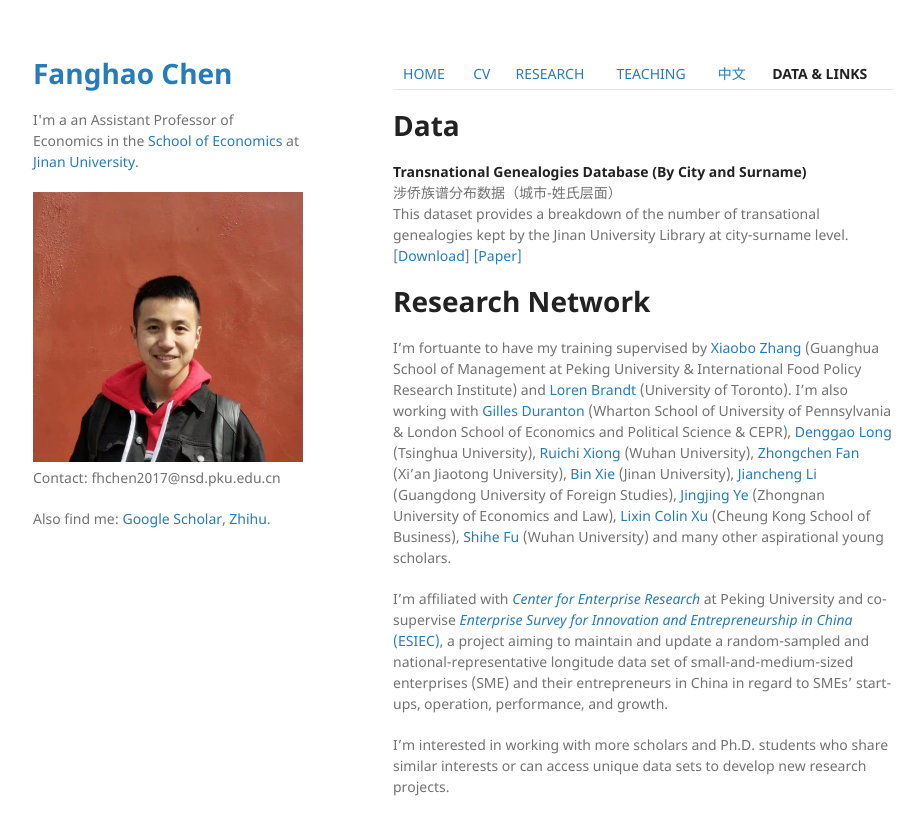
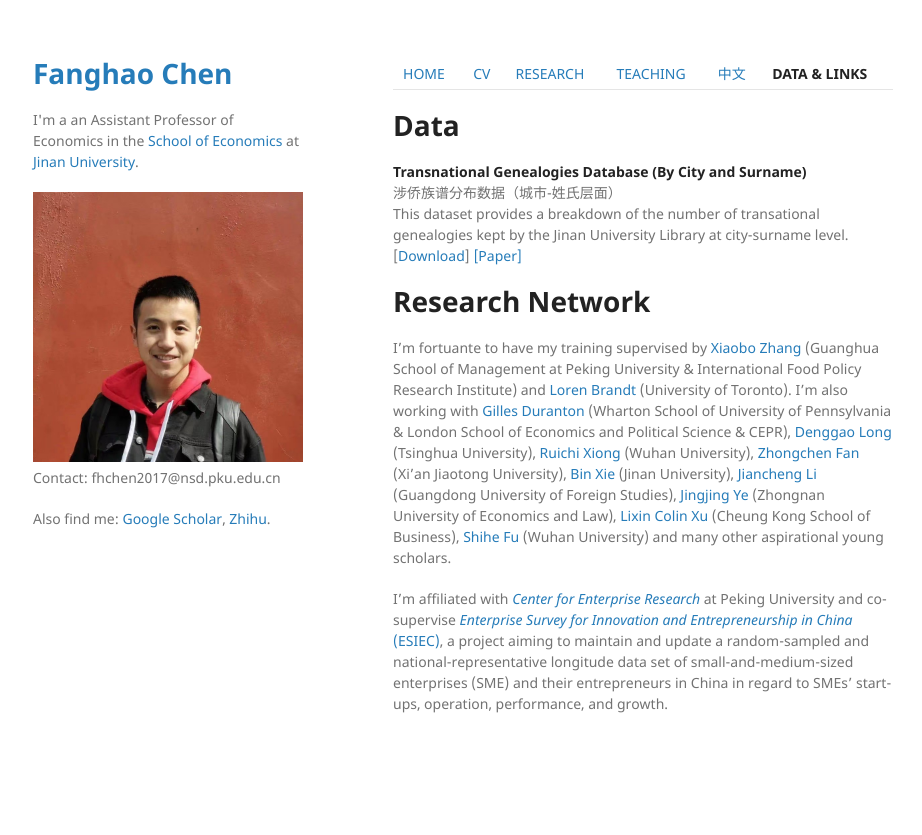
Before and after one commit to FanghaoChen/homepage, a Jekyll site: the page built from links.md, in a window 1280 px wide. Shown: the top 835 px of the page, without its empty margins (177-1099 px from the left). Built offline with Jekyll 4.4.1, drawn with Linux system fonts in a browser that asks for light colours; our own code applies the rules of GitHub Pages for plain Markdown files.

Commit message:
Update links.md

```diff
--- a/links.md
+++ b/links.md
@@ -12,5 +12,3 @@ This dataset provides a breakdown of the number of transational genealogies kept
 I'm fortuante to have my training supervised by [Xiaobo Zhang](https://www.gsm.pku.edu.cn/jsjjxq.jsp?urltype=tree.TreeTempUrl&wbtreeid=1141&user_id=x.zhang) (Guanghua School of Management at Peking University & International Food Policy Research Institute) and [Loren Brandt](https://brandt.economics.utoronto.ca/) (University of Toronto). I'm also working with [Gilles Duranton](http://real-faculty.wharton.upenn.edu/duranton/) (Wharton School of University of Pennsylvania & London School of Economics and Political Science & CEPR), [Denggao Long](https://www.tioe.tsinghua.edu.cn/info/1179/1308.htm) (Tsinghua University), [Ruichi Xiong](https://www.ruichixiong.com/) (Wuhan University), [Zhongchen Fan](http://sef.xjtu.edu.cn/info/1086/18778.htm) (Xi'an Jiaotong University), [Bin Xie](http://binxie.weebly.com/) (Jinan University), [Jiancheng Li](https://jingmao.gdufs.edu.cn/info/2380/11238.htm) (Guangdong University of Foreign Studies), [Jingjing Ye](https://csxy.zuel.edu.cn/2022/0903/c7501a305013/pagem.htm) (Zhongnan University of Economics and Law), [Lixin Colin Xu](https://english.ckgsb.edu.cn/faculty/lixin-colin-xu/) (Cheung Kong School of Business), [Shihe Fu](https://ems.whu.edu.cn/info/1680/215401.htm) (Wuhan University) and many other aspirational young scholars.
 
 I'm affiliated with [_Center for Enterprise Research_](https://cer.gsm.pku.edu.cn/) at Peking University and co-supervise [_Enterprise Survey for Innovation and Entrepreneurship in China_ (ESIEC)](https://opendata.pku.edu.cn/dataset.xhtml?persistentId=doi:10.18170/DVN/DLBWAK&language=en), a project aiming to maintain and update a random-sampled and national-representative longitude data set of small-and-medium-sized enterprises (SME) and their entrepreneurs in China in regard to SMEs’ start-ups, operation, performance, and growth.
-
-I'm interested in working with more scholars and Ph.D. students who share similar interests or can access unique data sets to develop new research projects.
```
